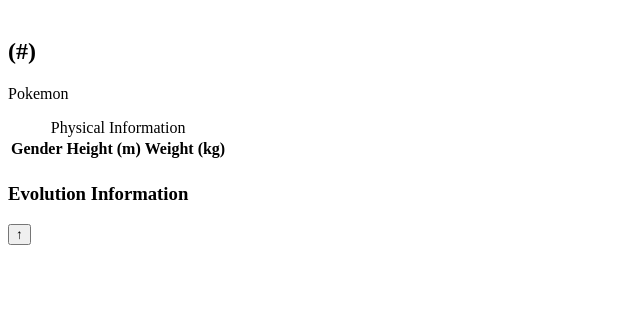
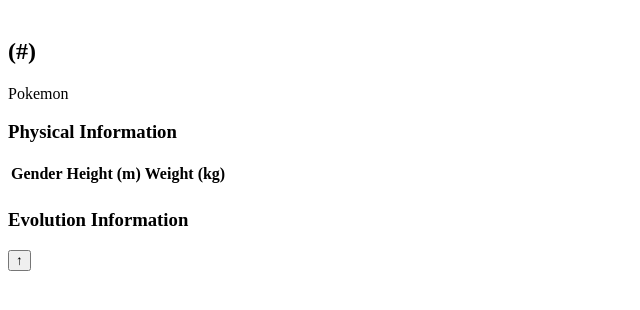
Before and after one commit to heejongahn/pokedex, a Python web app: template pokedex/templates/pokemon.html in a window 1280 px wide. Shown: the part 88-398 px from the top of the page, without its empty margins (0-640 px from the left). Run offline with Jinja, Linux system fonts and the light colour scheme; the template is opened without the code that fills it, so the values that code supplies are empty; some libraries are stand-ins or nearby versions.

Commit message:
Make parallel structure inside div.additional-infos

```diff
--- a/pokedex/templates/pokemon.html
+++ b/pokedex/templates/pokemon.html
@@ -19,8 +19,10 @@
   </div>
 </div>
 
+<div class="additional-infos">
+  <div class="physical-info">
+    <h3>Physical Information</h3>
     <table>
-  <caption>Physical Information</caption>
       <tr>
         <th>Gender</th>
         <th>Height (m)</th>
@@ -32,6 +34,8 @@
         <td>{{p.weight}}</td>
       </tr>
     </table>
+  </div>
+  <div class="evolution-info">
     <h3>Evolution Information</h3>
     {% for step_pairs in chain_pairs %}
       <div class="evolution generation">
@@ -44,6 +48,8 @@
           </a>
           {% if not loop.last %} ,{%endif %}
         {% endfor %}
-  <div>
+      </div>
     {% endfor %}
+  </div>
+</div>
 {% endblock %}
```
Lines whose indentation alone changed are shown as unchanged.
